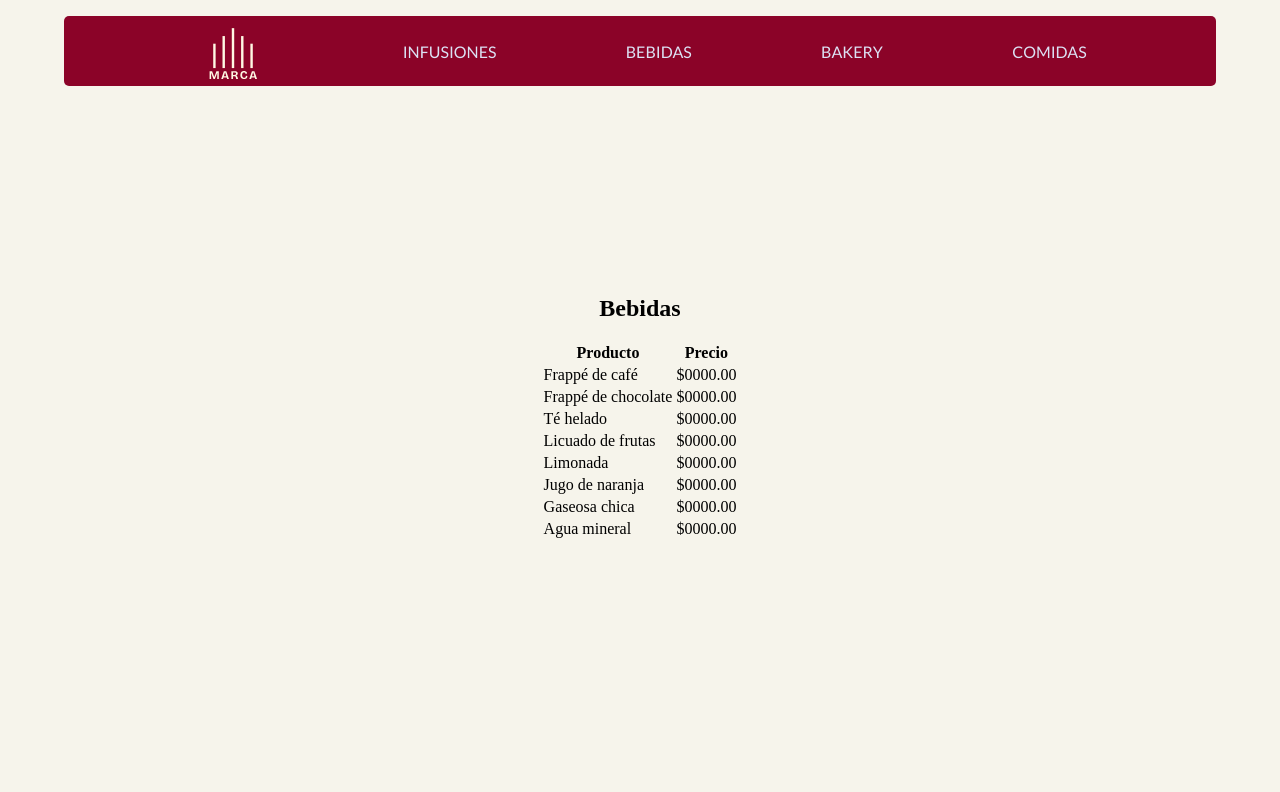
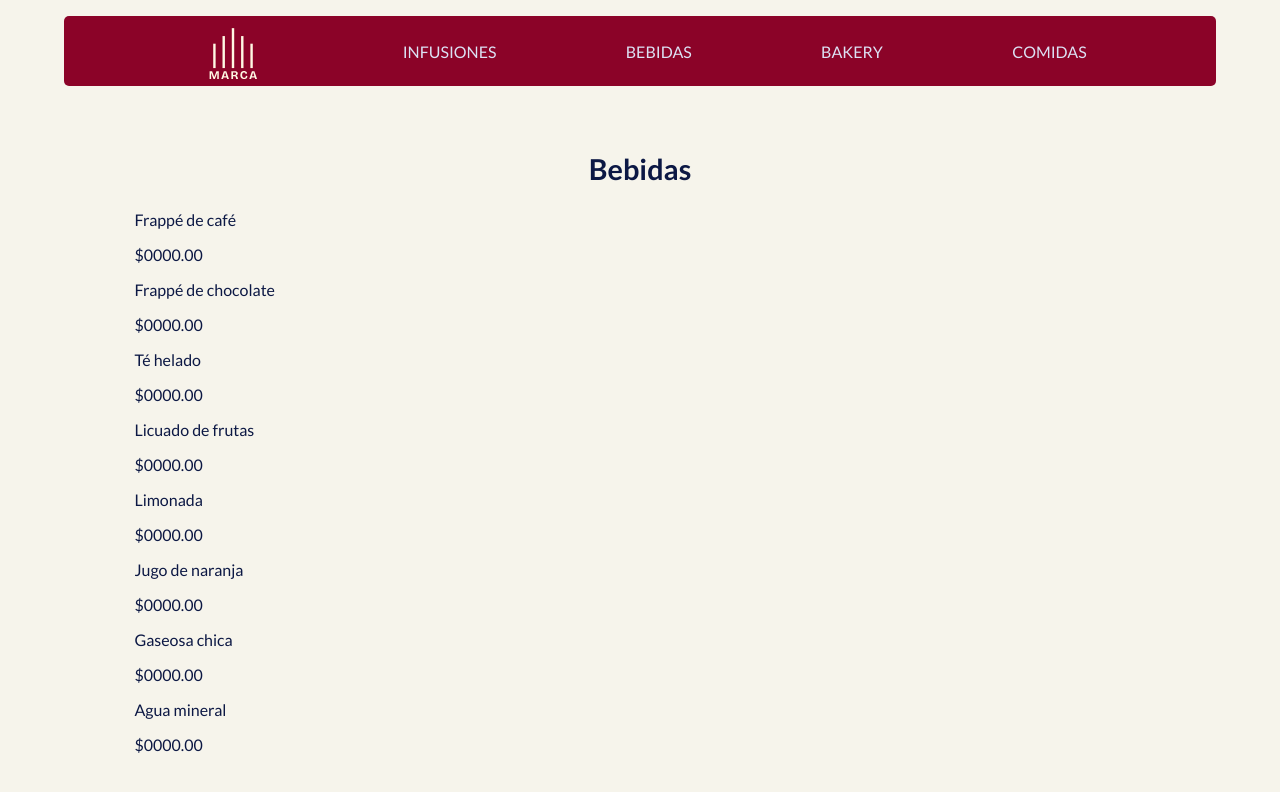
Before and after one commit to mareanovazquez/menuQR, a React (Vite) app: page /bebidas in a window 1280 px wide. Shown: the top 792 px of the page. Built offline with nearby package versions, Linux system fonts and the light colour scheme.

Commit message:
cambio en la estructura html del menú sección

```diff
--- a/src/pages/Bakery.jsx
+++ b/src/pages/Bakery.jsx
@@ -3,48 +3,46 @@ export const Bakery = () => {
         <>
             <section className="seccion seccion-bakery">
                 <h2>Bakery</h2>
-                <table>
-                    <thead>
-                        <tr>
-                            <th>Producto</th>
-                            <th>Precio</th>
-                        </tr>
-                    </thead>
-                    <tbody>
-                        <tr>
-                            <td>Medialunas</td>
-                            <td>$0000.00</td>
-                        </tr>
-                        <tr>
-                            <td>Tostada francesa</td>
-                            <td>$0000.00</td>
-                        </tr>
-                        <tr>
-                            <td>Porción de torta</td>
-                            <td>$0000.00</td>
-                        </tr>
-                        <tr>
-                            <td>Cupcakes</td>
-                            <td>$0000.00</td>
-                        </tr>
-                        <tr>
-                            <td>Alfajor triple</td>
-                            <td>$0000.00</td>
-                        </tr>
-                        <tr>
-                            <td>Rollos de canela</td>
-                            <td>$0000.00</td>
-                        </tr>
-                        <tr>
-                            <td>Panqueques</td>
-                            <td>$0000.00</td>
-                        </tr>
-                        <tr>
-                            <td>Brownie con helado</td>
-                            <td>$0000.00</td>
-                        </tr>
-                    </tbody>
-                </table>
+                <div class="menu-container menu-bakery">
+                    <div class="menu-header">
+                        <span class="header-item"></span>
+                        <span class="header-item"></span>
+                    </div>
+                    <div class="menu-body">
+                        <div class="menu-item">
+                            <p class="item-name">Medialunas</p>
+                            <p class="item-price">$0000.00</p>
+                        </div>
+                        <div class="menu-item">
+                            <p class="item-name">Tostada francesa</p>
+                            <p class="item-price">$0000.00</p>
+                        </div>
+                        <div class="menu-item">
+                            <p class="item-name">Porción de torta</p>
+                            <p class="item-price">$0000.00</p>
+                        </div>
+                        <div class="menu-item">
+                            <p class="item-name">Cupcakes</p>
+                            <p class="item-price">$0000.00</p>
+                        </div>
+                        <div class="menu-item">
+                            <p class="item-name">Alfajor triple</p>
+                            <p class="item-price">$0000.00</p>
+                        </div>
+                        <div class="menu-item">
+                            <p class="item-name">Rollos de canela</p>
+                            <p class="item-price">$0000.00</p>
+                        </div>
+                        <div class="menu-item">
+                            <p class="item-name">Panqueques</p>
+                            <p class="item-price">$0000.00</p>
+                        </div>
+                        <div class="menu-item">
+                            <p class="item-name">Brownie con helado</p>
+                            <p class="item-price">$0000.00</p>
+                        </div>
+                    </div>
+                </div>
             </section>
         </>
     )
--- a/src/pages/Bebidas.jsx
+++ b/src/pages/Bebidas.jsx
@@ -4,48 +4,46 @@ export const Bebidas = () => {
         <>
             <div className="seccion seccion-bebidas">
                 <h2>Bebidas</h2>
-                <table>
-                    <thead>
-                        <tr>
-                            <th>Producto</th>
-                            <th>Precio</th>
-                        </tr>
-                    </thead>
-                    <tbody>
-                        <tr>
-                            <td>Frappé de café</td>
-                            <td>$0000.00</td>
-                        </tr>
-                        <tr>
-                            <td>Frappé de chocolate</td>
-                            <td>$0000.00</td>
-                        </tr>
-                        <tr>
-                            <td>Té helado</td>
-                            <td>$0000.00</td>
-                        </tr>
-                        <tr>
-                            <td>Licuado de frutas</td>
-                            <td>$0000.00</td>
-                        </tr>
-                        <tr>
-                            <td>Limonada</td>
-                            <td>$0000.00</td>
-                        </tr>
-                        <tr>
-                            <td>Jugo de naranja</td>
-                            <td>$0000.00</td>
-                        </tr>
-                        <tr>
-                            <td>Gaseosa chica</td>
-                            <td>$0000.00</td>
-                        </tr>
-                        <tr>
-                            <td>Agua mineral</td>
-                            <td>$0000.00</td>
-                        </tr>
-                    </tbody>
-                </table>
+                <div class="menu-container menu-bebidas">
+                    <div class="menu-header">
+                        <span class="header-item"></span>
+                        <span class="header-item"></span>
+                    </div>
+                    <div class="menu-body">
+                        <div class="menu-item">
+                            <p class="item-name">Frappé de café</p>
+                            <p class="item-price">$0000.00</p>
+                        </div>
+                        <div class="menu-item">
+                            <p class="item-name">Frappé de chocolate</p>
+                            <p class="item-price">$0000.00</p>
+                        </div>
+                        <div class="menu-item">
+                            <p class="item-name">Té helado</p>
+                            <p class="item-price">$0000.00</p>
+                        </div>
+                        <div class="menu-item">
+                            <p class="item-name">Licuado de frutas</p>
+                            <p class="item-price">$0000.00</p>
+                        </div>
+                        <div class="menu-item">
+                            <p class="item-name">Limonada</p>
+                            <p class="item-price">$0000.00</p>
+                        </div>
+                        <div class="menu-item">
+                            <p class="item-name">Jugo de naranja</p>
+                            <p class="item-price">$0000.00</p>
+                        </div>
+                        <div class="menu-item">
+                            <p class="item-name">Gaseosa chica</p>
+                            <p class="item-price">$0000.00</p>
+                        </div>
+                        <div class="menu-item">
+                            <p class="item-name">Agua mineral</p>
+                            <p class="item-price">$0000.00</p>
+                        </div>
+                    </div>
+                </div>
             </div>
         </>
     )
--- a/src/pages/Comidas.jsx
+++ b/src/pages/Comidas.jsx
@@ -3,48 +3,46 @@ export const Comidas = () => {
         <>
             <div className="seccion seccion-comidas">
                 <h2>Comidas</h2>
-                <table>
-                    <thead>
-                        <tr>
-                            <th>Producto</th>
-                            <th>Precio</th>
-                        </tr>
-                    </thead>
-                    <tbody>
-                        <tr>
-                            <td>Tostada con palta</td>
-                            <td>$0000.00</td>
-                        </tr>
-                        <tr>
-                            <td>Tostado clásico</td>
-                            <td>$0000.00</td>
-                        </tr>
-                        <tr>
-                            <td>Sandwich vegano</td>
-                            <td>$0000.00</td>
-                        </tr>
-                        <tr>
-                            <td>Pan de queso</td>
-                            <td>$0000.00</td>
-                        </tr>
-                        <tr>
-                            <td>Medialunas saladas</td>
-                            <td>$0000.00</td>
-                        </tr>
-                        <tr>
-                            <td>Sandwich de pollo</td>
-                            <td>$0000.00</td>
-                        </tr>
-                        <tr>
-                            <td>Huevos revueltos</td>
-                            <td>$0000.00</td>
-                        </tr>
-                        <tr>
-                            <td>Pizza individual</td>
-                            <td>$0000.00</td>
-                        </tr>
-                    </tbody>
-                </table>
+                <div class="menu-container menu-comidas">
+                    <div class="menu-header">
+                        <span class="header-item"></span>
+                        <span class="header-item"></span>
+                    </div>
+                    <div class="menu-body">
+                        <div class="menu-item">
+                            <p class="item-name">Tostada con palta</p>
+                            <p class="item-price">$0000.00</p>
+                        </div>
+                        <div class="menu-item">
+                            <p class="item-name">Tostado clásico</p>
+                            <p class="item-price">$0000.00</p>
+                        </div>
+                        <div class="menu-item">
+                            <p class="item-name">Sandwich vegano</p>
+                            <p class="item-price">$0000.00</p>
+                        </div>
+                        <div class="menu-item">
+                            <p class="item-name">Pan de queso</p>
+                            <p class="item-price">$0000.00</p>
+                        </div>
+                        <div class="menu-item">
+                            <p class="item-name">Medialunas saladas</p>
+                            <p class="item-price">$0000.00</p>
+                        </div>
+                        <div class="menu-item">
+                            <p class="item-name">Sandwich de pollo</p>
+                            <p class="item-price">$0000.00</p>
+                        </div>
+                        <div class="menu-item">
+                            <p class="item-name">Huevos revueltos</p>
+                            <p class="item-price">$0000.00</p>
+                        </div>
+                        <div class="menu-item">
+                            <p class="item-name">Pizza individual</p>
+                            <p class="item-price">$0000.00</p>
+                        </div>
+                    </div>
+                </div>
             </div>
         </>
     )
--- a/src/pages/Infusiones.jsx
+++ b/src/pages/Infusiones.jsx
@@ -4,45 +4,45 @@ export const Infusiones = () => {
         <>
             <div className="seccion seccion-infusiones">
                 <h2>Infusiones</h2>
-                <table>
-                    <thead>
+                <table class="menu-table table-infusiones">
+                    <thead class="table-header">
                         <tr>
-                            <th>Producto</th>
-                            <th>Precio</th>
+                            <th></th>
+                            <th></th>
                         </tr>
                     </thead>
-                    <tbody>
-                        <tr>
-                            <td>Americano</td>
-                            <td>$0000.00</td>
+                    <tbody class="table-body">
+                        <tr class="item-row">
+                            <td class="item-cell">Frappé de café</td>
+                            <td class="price-cell">$0000.00</td>
                         </tr>
-                        <tr>
-                            <td>Capuchino</td>
-                            <td>$0000.00</td>
+                        <tr class="item-row">
+                            <td class="item-cell">Frappé de chocolate</td>
+                            <td class="price-cell">$0000.00</td>
                         </tr>
-                        <tr>
-                            <td>Doble Expreso</td>
-                            <td>$0000.00</td>
+                        <tr class="item-row">
+                            <td class="item-cell">Té helado</td>
+                            <td class="price-cell">$0000.00</td>
                         </tr>
-                        <tr>
-                            <td>Café con leche</td>
-                            <td>$0000.00</td>
+                        <tr class="item-row">
+                            <td class="item-cell">Licuado de frutas</td>
+                            <td class="price-cell">$0000.00</td>
                         </tr>
-                        <tr>
-                            <td>Chocolatada</td>
-                            <td>$0000.00</td>
+                        <tr class="item-row">
+                            <td class="item-cell">Limonada</td>
+                            <td class="price-cell">$0000.00</td>
                         </tr>
-                        <tr>
-                            <td>Té de manzanilla</td>
-                            <td>$0000.00</td>
+                        <tr class="item-row">
+                            <td class="item-cell">Jugo de naranja</td>
+                            <td class="price-cell">$0000.00</td>
                         </tr>
-                        <tr>
-                            <td>Té de hierbas</td>
-                            <td>$0000.00</td>
+                        <tr class="item-row">
+                            <td class="item-cell">Gaseosa chica</td>
+                            <td class="price-cell">$0000.00</td>
                         </tr>
-                        <tr>
-                            <td>Té clásico</td>
-                            <td>$0000.00</td>
+                        <tr class="item-row">
+                            <td class="item-cell">Agua mineral</td>
+                            <td class="price-cell">$0000.00</td>
                         </tr>
                     </tbody>
                 </table>
--- a/src/styles/App.css
+++ b/src/styles/App.css
@@ -18,16 +18,9 @@
     --background-color-body: #F6F4EB;
 }
 
-.seccion-bebidas,
-.seccion-bakery,
-.seccion-comidas,
-.seccion-infusiones {
-    height: 2000px;
-    display: flex;
-    flex-direction: column;
-    justify-content: center;
-    align-items: center;
-
+.container-main .seccion {
+    font-family: var(--primary-font-family);
+    color: var(--primary-font-color);
 }
 
 .container-main .seccion-home {
@@ -37,7 +30,6 @@
     justify-content: center;
     align-items: center;
     flex-wrap: wrap;
-
 }
 
 .container-main .seccion-home a {
@@ -54,13 +46,62 @@
     background-color: var(--background-color-items);
     margin: 20px;
     box-shadow: rgba(0, 0, 0, 0.19) 0px 10px 20px, rgba(0, 0, 0, 0.23) 0px 6px 6px;
-
     display: flex;
     justify-content: center;
     align-items: center;
 }
 
 .container-main .seccion-home .item-home:hover {
-
     background-color: var(--background-color-navbar);
 }
+
+.container-main .seccion-bebidas,
+.container-main .seccion-bakery,
+.container-main .seccion-comidas,
+.container-main .seccion-infusiones {
+    height: 70vh;
+    width: 80%;
+    margin-left: auto;
+    margin-right: auto;
+}
+
+.container-main .seccion h2 {
+text-align: center;
+font-size: 1.8rem;
+}
+
+.container-main .seccion .menu-table{
+    border-collapse: separate;
+    border-spacing: 10px;
+
+}
+
+
+
+/* SMALL | Entre 576px y 767px */
+ /* Bootstrap breakpoints SM y superiores */
+@media (min-width: 576px) {
+}
+
+/* MEDIUM | Entre 768px y 991px  */
+/* Bootstrap breakpoints MD y superiores */
+@media (min-width: 768px) {
+}
+
+/* LARGE | Entre 992px y 1199px */
+/* Bootstrap breakpoints LG y superiores */
+@media (min-width: 992px) {
+    /* Tus estilos para dispositivos large y superiores van aquí */
+}
+
+/* XLARGE | Desde 1200px en adelante */
+/* Bootstrap breakpoints LG y superiores */
+@media (min-width: 1200px) {
+    /* Tus estilos para dispositivos extra large y superiores van aquí */
+}
+
+/* XXLARGE | Desde 1400px en adelante */
+/* Bootstrap breakpoints LG y superiores */
+@media (min-width: 1400px) {
+    /* Tus estilos para dispositivos extra large y superiores van aquí */
+}
```
